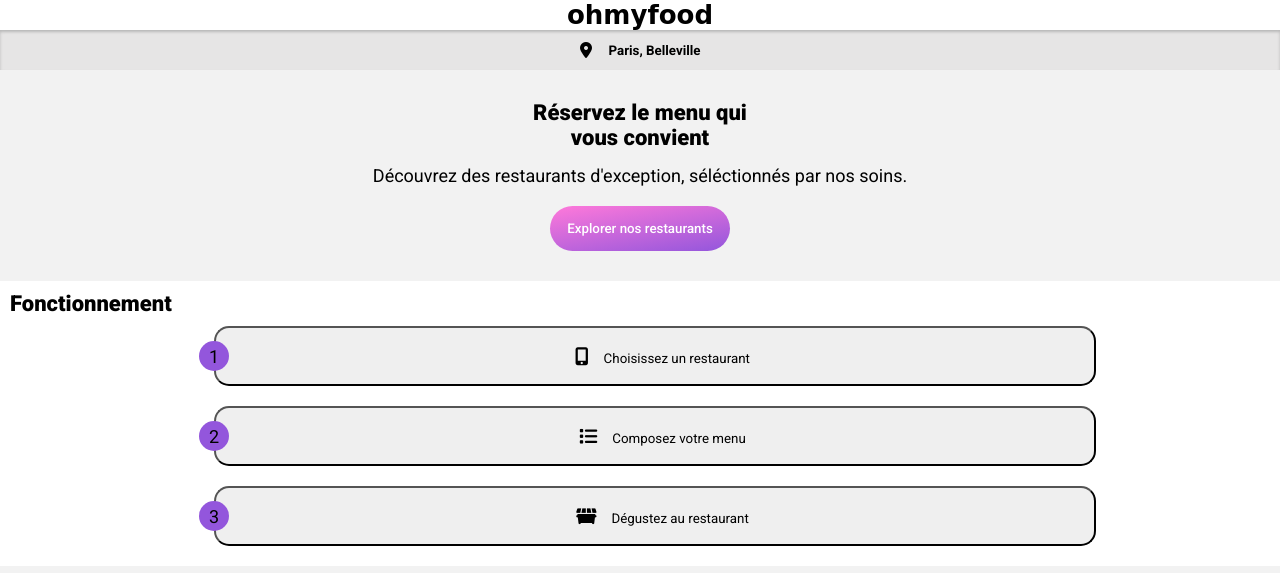
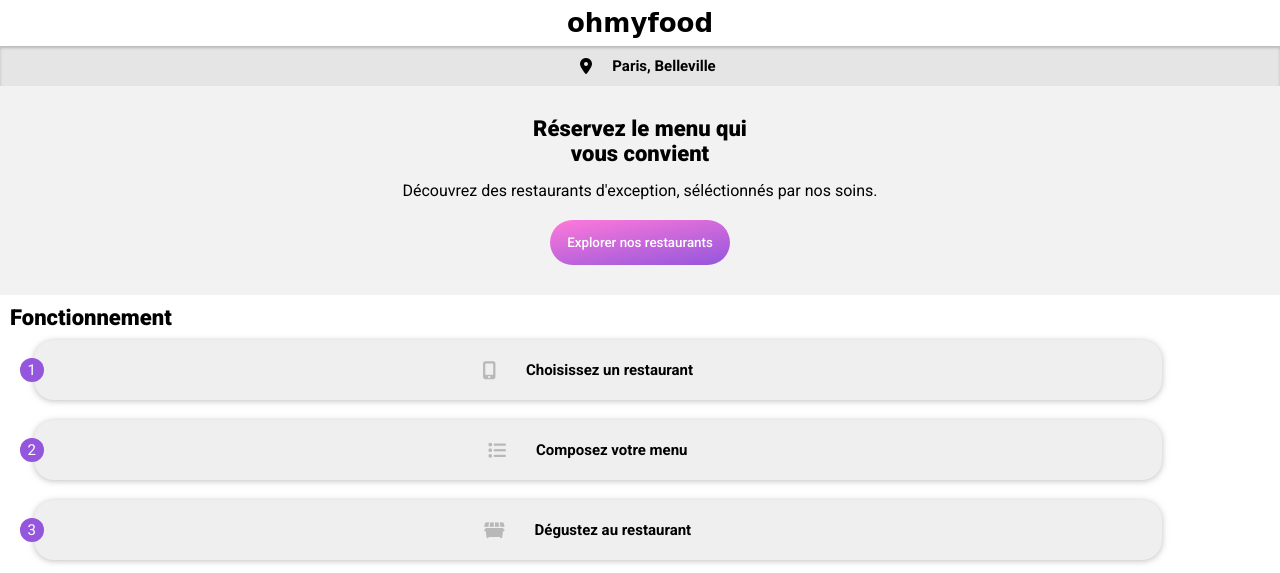
Before and after one commit to Bastardrosset/P3-Bastard-rosset-Xavier, a website: page index.html in a window 1280 px wide. Shown: the top 573 px of the page. Drawn offline with Linux system fonts and the light colour scheme; a web font is replaced by a local one.

Commit message:
modification de la section fonctionnement et des buttons

```diff
--- a/index.html
+++ b/index.html
@@ -17,7 +17,7 @@
                 <div class="arc"></div>
             </div>
             <h1>ohmyfood</h1>
-            <div class="location">
+            <div class="location flexCenter">
                 <span>
                     <i class="fas fa-map-marker-alt"></i>
                 <input type="location" value="Paris, Belleville">
@@ -31,10 +31,10 @@
         </header>
         <section class="fonctionnement">
             <h2>Fonctionnement</h2>
-            <ol>
-                <li><button><i class="fas fa-mobile-alt"></i>Choisissez un restaurant</button></li>
-                <li><button><i class="fas fa-list"></i>Composez votre menu</button></li>
-                <li><button><i class="fa-solid fa-dumpster"></i>Dégustez au restaurant</button></li>
+            <ol class="flexCenter">
+                <li class="flexCenter"><button class="flexCenter"><i class="fas fa-mobile-alt"></i>Choisissez un restaurant</button></li>
+                <li class="flexCenter"><button class="flexCenter"><i class="fas fa-list"></i>Composez votre menu</button></li>
+                <li class="flexCenter"><button class="flexCenter"><i class="fa-solid fa-dumpster"></i>Dégustez au restaurant</button></li>
             </ol>
         </section>
         <section class="column">
--- a/main.scss
+++ b/main.scss
@@ -43,19 +43,11 @@ h2 {
 header h1 {
   font-size: 26px;
   text-align: center;
+  padding: 8px 0px;
 }
 header .location {
   background-color: $color-light-gray;
   height: 40px;
-  display: -webkit-box;
-  display: -ms-flexbox;
-  display: flex;
-  -webkit-box-pack: center;
-      -ms-flex-pack: center;
-          justify-content: center;
-  -webkit-box-align: center;
-      -ms-flex-align: center;
-          align-items: center;
   -webkit-box-shadow: inset 0px 2px 3px 0px $color-gray;
           box-shadow: inset 0px 2px 3px 0px $color-gray;
 & span {
@@ -77,6 +69,7 @@ header .location {
               border: none;
               background-color: $color-light-gray;
               font-weight: 700;
+              font-size: 15px;
               text-align: center;
 }}}
 header p {
@@ -96,6 +89,9 @@ header p {
   -webkit-transform: translateX(-50%);
           transform: translateX(-50%);
   padding-bottom: 15px;
+}
+& p{
+  font-size: 16px;
 }
 & .exploreRestaurants {
   position: relative;
@@ -119,43 +115,52 @@ header p {
 }}
 .fonctionnement{
   margin: 10px;
+  width: 100%;
 & ol{
-  display: flex;
   flex-direction: column;
-  justify-content: center;
-  align-items: center;
+  align-items: flex-start;
   width: 100%;
   counter-reset: number;
     & li{
       list-style-type: none;
-      display: flex;
-      align-items: center;
-      justify-content: center;
-      width: 100%;
+      width: 90%;
       height: 30px;
       margin: 25px 0px;
       counter-increment: number;
+      & :hover{
+        background-color: #9256dc21;
+        & > i{
+          color: $color-primary;
+        }
+      }
     }
     & li:before{
       content: counter(number);
       display: flex;
       align-items: center;
       justify-content: center;
-      font-size: 18px;
+      font-size: 15px;
       background-color: $color-primary;
-      height: 30px;
-      width: 30px;
+      height: 24px;
+      width: 24px;
       border-radius: 50%;
-      transform: translateX(15px);
+      transform: translateX(10px);
+      color:$color-white;
  }
   & button{
-    width: 70%;
+    width: 100%;
     height: 60px;
-    border-radius: 15px;
+    border-radius: 20px;
+    border: none;
+    font-weight: 700;
+    font-size: 15px;
+    cursor: pointer;
+    box-shadow: 0px 1px 6px 0px rgba(128, 128, 128, 0.514);
   }
   & li i{
     font-size: 18px;
-    padding: 0px 15px;
+    color: $color-gray;
+    margin: 0px 30px 0px -20px;
 }}}
 /*** Photos des restaurants ***/
 .column {
```
Also changed, not shown: package.json (+20 -2 lines), dist/main.css, main.css, 1 other file.
